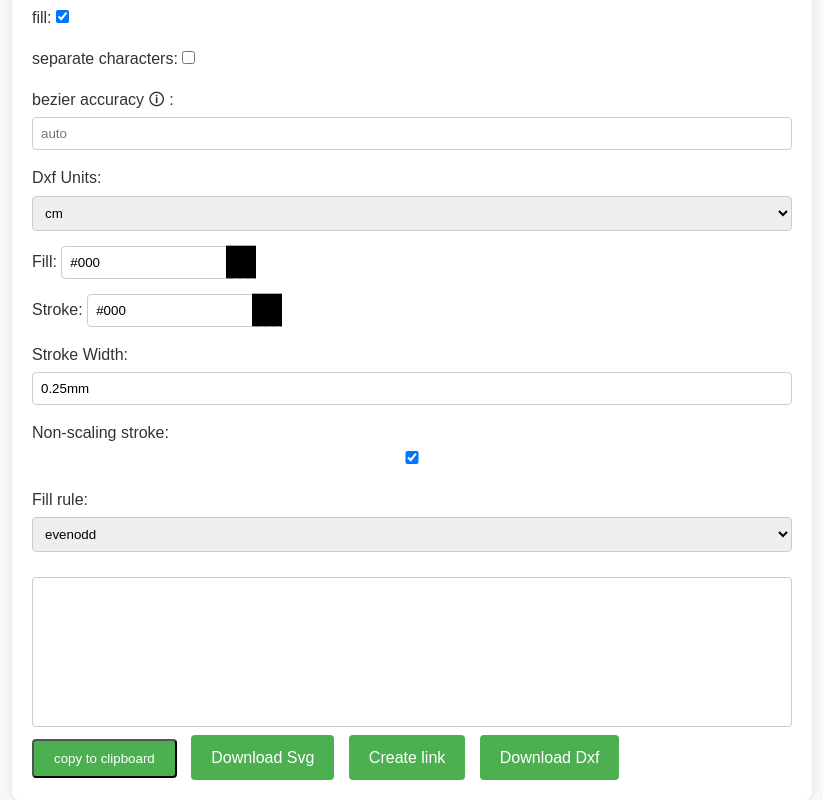
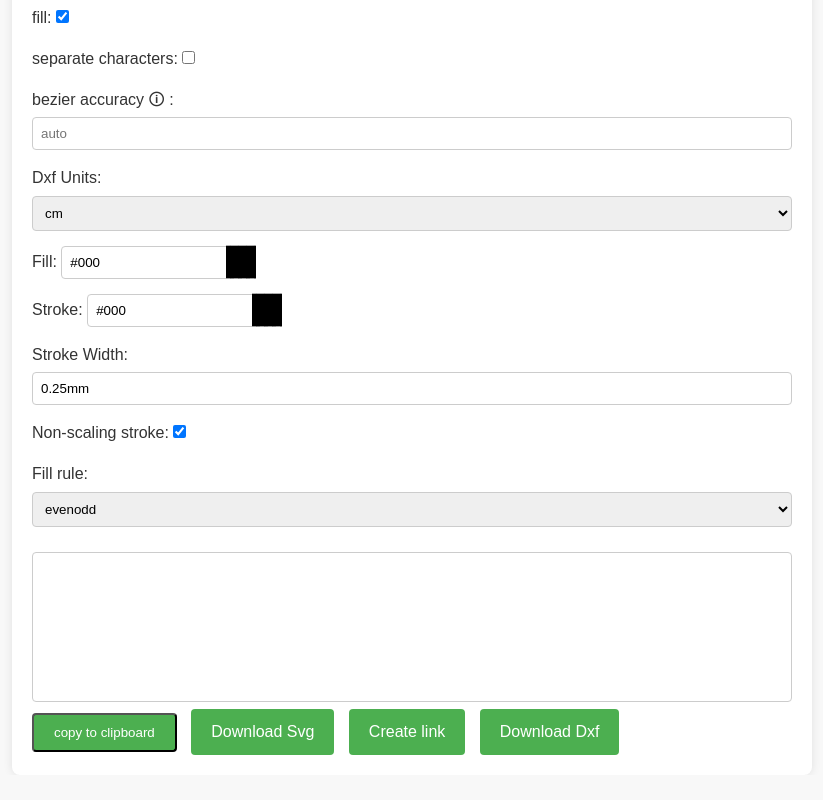
Before and after one commit to theriturajps/Text-To-SVG-Convertor, a website with bundled scripts: page index.html in a window 1280 px wide. Shown: the part 633-1433 px from the top of the page, without its empty margins (228-1051 px from the left). After the commit the page ends 1408 px from the top, so only its background shows below. Built offline with nearby package versions, Linux system fonts and the light colour scheme; no server answers.

Commit message:
Update index.html

```diff
--- a/index.html
+++ b/index.html
@@ -84,7 +84,7 @@
             </div>
 
             <div class="input-holder">
-                <label>Non-scaling stroke: <input type="checkbox" id="input-stroke-non-scaling" checked class="input-stroke-non-scaling input"/></label>
+                <label>Non-scaling stroke: <input type="checkbox" id="input-stroke-non-scaling" checked /></label>
             </div>
 
             <div class="input-holder">
```
